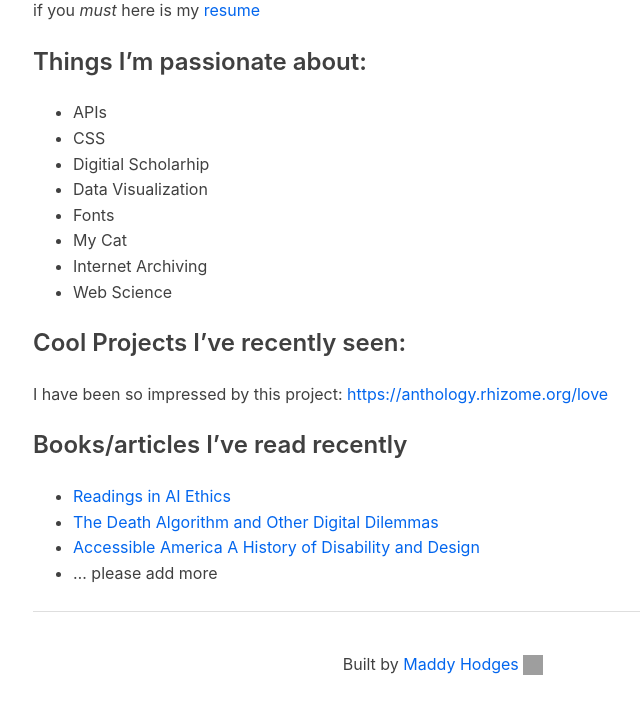
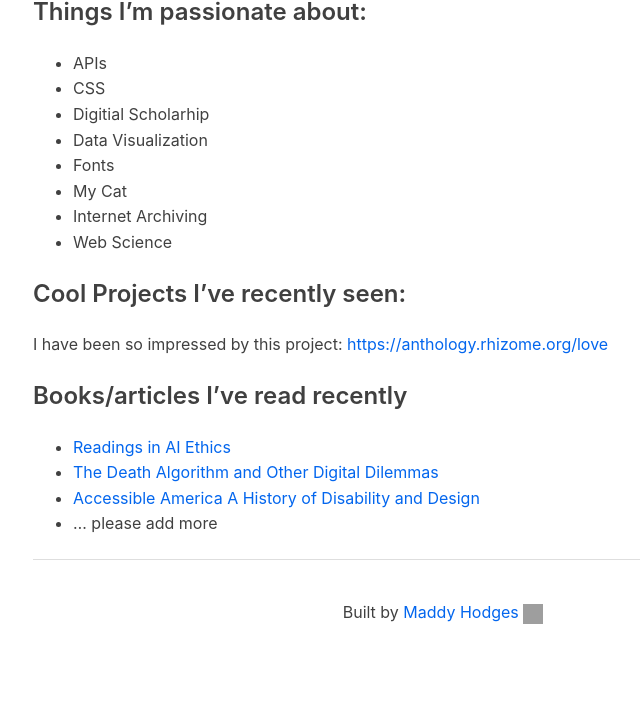
Before and after one commit to Mfhodges/mfhodges.github.io, a Jekyll site: the page built from _pages/01_about.md, in a window 1280 px wide and 1111 px high, cut to the strip 410-1111 px from the top of the window. Shown: the whole strip, without its empty margins (197-837 px from the left). Built offline with Jekyll 4.4.1, drawn with Linux system fonts in a browser that asks for light colours; nearby versions of some CDN libraries; some web fonts are replaced; grey boxes are pictures that could not be loaded.

Commit message:
Update 01_about.md

```diff
--- a/_pages/01_about.md
+++ b/_pages/01_about.md
@@ -11,8 +11,6 @@ Hi, I'm Maddy! I'm a web developer from Philadelphia. I currently work as Course
 
 I started this website to help me better document things I am learning and to house lil' snippets of things I think are neat.
 
-
-if you *must* here is my [resume](/img-content/mhodges_resume_2019.pdf)
 
 #### Things I'm passionate about:
 * APIs
```
